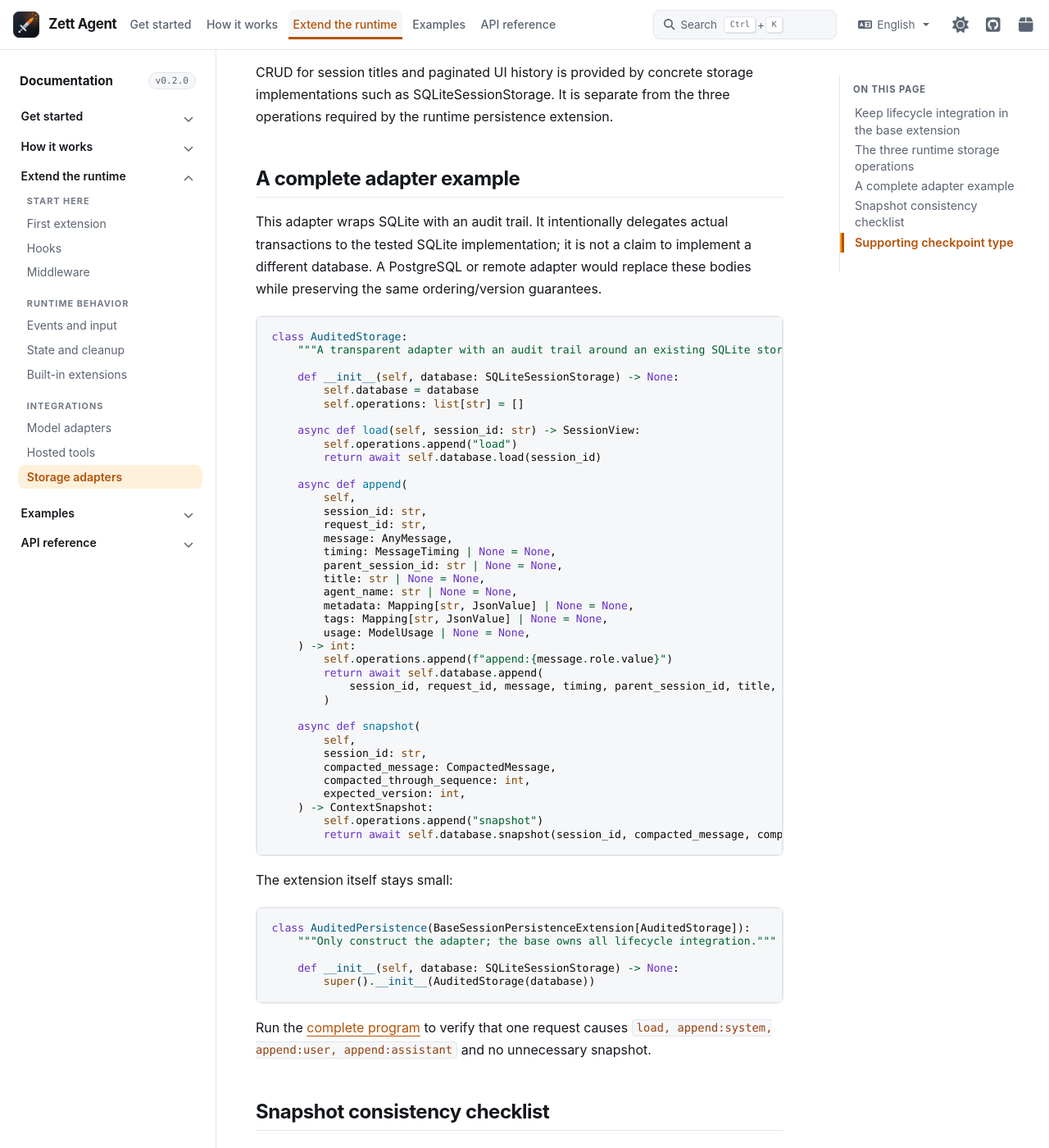
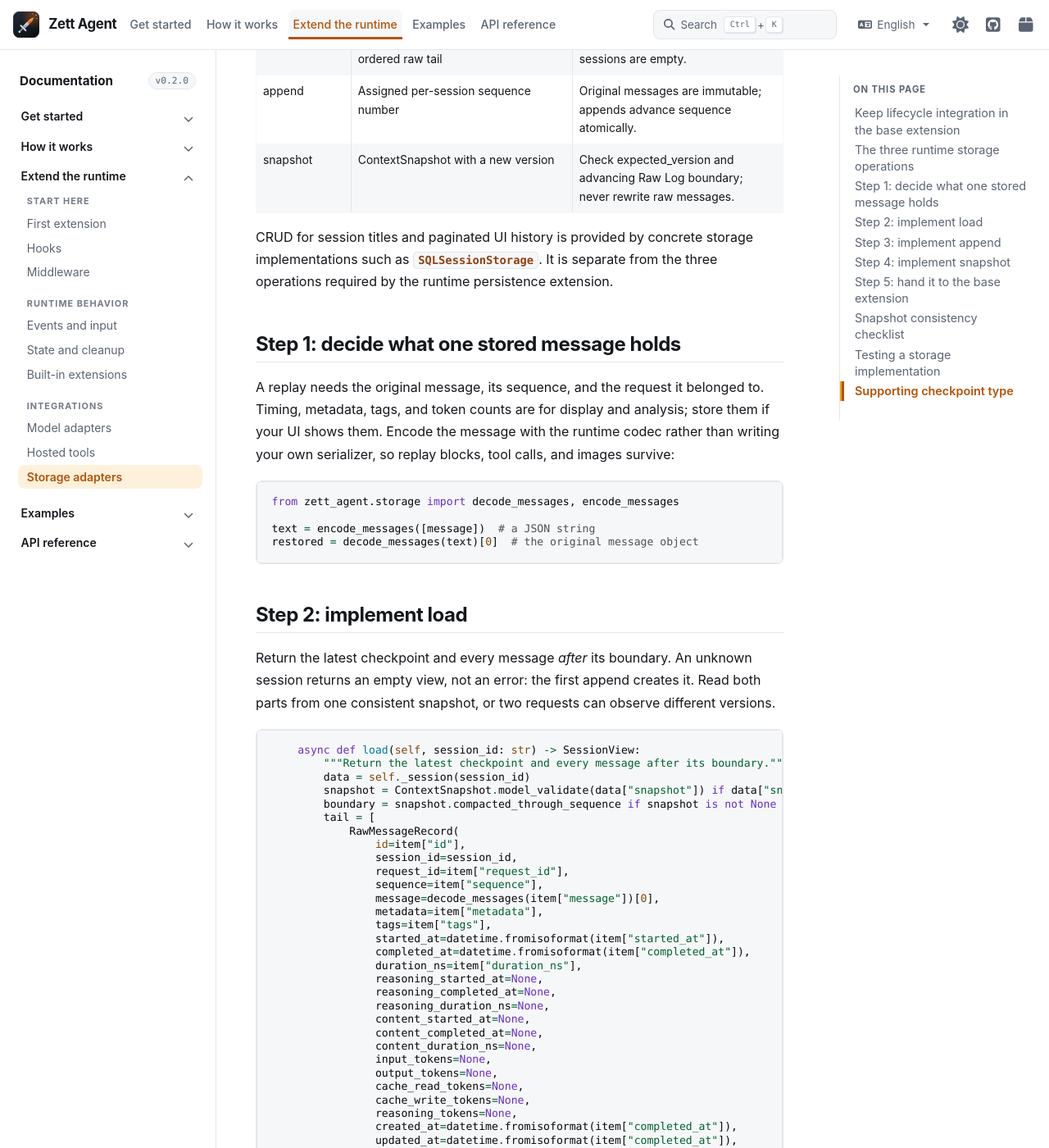
Before and after one commit to Chang-LeHung/zett-agent, a Sphinx documentation site: the page built from docs/extending/storage-adapter.rst, in a window 1280 px wide and 1400 px high, scrolled down 745 px. Shown: the whole window at 82% size. Built offline with Sphinx 7.4.7 and the PyData theme 0.15.4, drawn with Linux system fonts in a browser that asks for light colours; pages that are not in the unit, such as notebooks, are missing from menus; some of the changed text lies outside the part shown.

Commit message:
docs(storage): add the database guide and a from-scratch tutorial
New "Store sessions in a database" guide: which backend to pick, the driver
extras, connecting with parameters or a URL, what the storage creates and which
rights it needs afterwards, pooling, and keeping passwords out of logs.

The adapter guide is now a tutorial: what one stored message must hold, then
load, append, and snapshot one step at a time, each with the invariant it must
keep, followed by the base-extension wiring, a snapshot consistency checklist,
and a list of tests to write against any storage.

A complete runnable example, docs/_examples/custom_storage.py, implements the
contract over one JSON file, reopens it with a fresh instance, and is executed by
the documentation suite.

```diff
--- /dev/null
+++ b/docs/_examples/custom_storage.py
@@ -0,0 +1,232 @@
+"""Implement the storage contract from scratch: one JSON file, no database.
+
+The base persistence extension already knows when to load, append, and snapshot.
+An adapter only answers those three questions, which this file does with a dictionary
+and a JSON file so the mechanics stay visible.
+"""
+
+import asyncio
+import json
+from collections.abc import AsyncIterator, Mapping
+from datetime import datetime, timezone
+from pathlib import Path
+from tempfile import TemporaryDirectory
+from typing import TypedDict, cast
+
+from zett_agent.agent import AgentRunConfig
+from zett_agent.client import create_agent
+from zett_agent.extensions.compaction import CompactedMessage
+from zett_agent.extensions.events import MessageTiming
+from zett_agent.extensions.persistence import (
+    BaseSessionPersistenceExtension,
+    ContextSnapshot,
+    RawMessageRecord,
+    SessionView,
+)
+from zett_agent.ids import new_uuid7
+from zett_agent.json_types import JsonValue
+from zett_agent.messages import AnyMessage, AssistantMessage
+from zett_agent.model import ModelEvent, ModelRequest, ModelResponse, ModelUsage, RetryOptions
+from zett_agent.storage import decode_messages, encode_messages
+
+
+class _StoredMessage(TypedDict):
+    """One stored message: the fields a replay needs."""
+
+    id: str
+    request_id: str
+    sequence: int
+    message: str
+    metadata: dict[str, JsonValue]
+    tags: dict[str, JsonValue]
+    started_at: str
+    completed_at: str
+    duration_ns: int
+
+
+class _StoredSession(TypedDict):
+    """One stored session: its messages and latest checkpoint."""
+
+    messages: list[_StoredMessage]
+    snapshot: dict[str, JsonValue] | None
+    parent_session_id: str | None
+    session_type: int
+    title: str | None
+    agent_name: str | None
+
+
+class JsonFileStorage:
+    """Store every session in one JSON file, with the three required operations.
+
+    The file holds, per session, the immutable messages, the latest checkpoint, and
+    the few display attributes. Appends allocate a per-session sequence; a snapshot
+    records the inclusive sequence it replaces and advances the version.
+    """
+
+    def __init__(self, path: Path) -> None:
+        self.path = path
+        text = path.read_text() if path.exists() else "{}"
+        self._data = cast("dict[str, _StoredSession]", json.loads(text))
+
+    # -- helpers ---------------------------------------------------------------------------
+
+    def _session(self, session_id: str) -> _StoredSession:
+        return self._data.setdefault(
+            session_id,
+            {
+                "messages": [],
+                "snapshot": None,
+                "parent_session_id": None,
+                "session_type": 0,
+                "title": None,
+                "agent_name": None,
+            },
+        )
+
+    def _save(self) -> None:
+        self.path.write_text(json.dumps(self._data, ensure_ascii=False))
+
+    # -- the contract ----------------------------------------------------------------------
+
+    async def load(self, session_id: str) -> SessionView:
+        """Return the latest checkpoint and every message after its boundary."""
+        data = self._session(session_id)
+        snapshot = ContextSnapshot.model_validate(data["snapshot"]) if data["snapshot"] else None
+        boundary = snapshot.compacted_through_sequence if snapshot is not None else 0
+        tail = [
+            RawMessageRecord(
+                id=item["id"],
+                session_id=session_id,
+                request_id=item["request_id"],
+                sequence=item["sequence"],
+                message=decode_messages(item["message"])[0],
+                metadata=item["metadata"],
+                tags=item["tags"],
+                started_at=datetime.fromisoformat(item["started_at"]),
+                completed_at=datetime.fromisoformat(item["completed_at"]),
+                duration_ns=item["duration_ns"],
+                reasoning_started_at=None,
+                reasoning_completed_at=None,
+                reasoning_duration_ns=None,
+                content_started_at=None,
+                content_completed_at=None,
+                content_duration_ns=None,
+                input_tokens=None,
+                output_tokens=None,
+                cache_read_tokens=None,
+                cache_write_tokens=None,
+                reasoning_tokens=None,
+                created_at=datetime.fromisoformat(item["completed_at"]),
+                updated_at=datetime.fromisoformat(item["completed_at"]),
+            )
+            for item in data["messages"]
+            if item["sequence"] > boundary
+        ]
+        return SessionView(
+            parent_session_id=data["parent_session_id"],
+            session_type=data["session_type"],
+            title=data["title"],
+            agent_name=data["agent_name"],
+            snapshot=snapshot,
+            raw_tail=tail,
+        )
+
+    async def append(
+        self,
+        session_id: str,
+        request_id: str,
+        message: AnyMessage,
+        timing: MessageTiming | None = None,
+        parent_session_id: str | None = None,
+        title: str | None = None,
+        agent_name: str | None = None,
+        metadata: Mapping[str, JsonValue] | None = None,
+        tags: Mapping[str, JsonValue] | None = None,
+        usage: ModelUsage | None = None,
+    ) -> int:
+        """Append one immutable message and return its new sequence number."""
+        data = self._session(session_id)
+        if data["parent_session_id"] is None:
+            data["parent_session_id"] = parent_session_id
+            data["title"] = title
+            data["agent_name"] = agent_name
+        moment = datetime.now(timezone.utc)
+        started = timing.started_at if timing is not None else moment
+        completed = timing.completed_at if timing is not None else moment
+        sequence = len(data["messages"]) + 1
+        data["messages"].append(
+            {
+                "id": new_uuid7(),
+                "request_id": request_id,
+                "sequence": sequence,
+                "message": encode_messages([message]),
+                "metadata": dict(metadata or {}),
+                "tags": dict(tags or {}),
+                "started_at": started.isoformat(),
+                "completed_at": completed.isoformat(),
+                "duration_ns": timing.duration_ns if timing is not None else 0,
+            }
+        )
+        self._save()
+        return sequence
+
+    async def snapshot(
+        self,
+        session_id: str,
+        compacted_message: CompactedMessage,
+        compacted_through_sequence: int,
+        expected_version: int,
+    ) -> ContextSnapshot:
+        """Create one checkpoint, refusing a stale version."""
+        data = self._session(session_id)
+        current = ContextSnapshot.model_validate(data["snapshot"]).version if data["snapshot"] else 0
+        if expected_version != current:
+            raise ValueError(f"Snapshot version changed: expected {expected_version}, stored {current}")
+        sequences = [item["sequence"] for item in data["messages"]]
+        if compacted_through_sequence > (max(sequences) if sequences else 0):
+            raise ValueError("compacted_through_sequence is past the end of the Raw Log")
+        moment = datetime.now(timezone.utc)
+        snapshot = ContextSnapshot(
+            id=new_uuid7(),
+            session_id=session_id,
+            version=current + 1,
+            compacted_message=compacted_message,
+            compacted_through_sequence=compacted_through_sequence,
+            created_at=moment,
+            updated_at=moment,
+        )
+        data["snapshot"] = snapshot.model_dump(mode="json")
+        self._save()
+        return snapshot
+
+
+class JsonPersistence(BaseSessionPersistenceExtension[JsonFileStorage]):
+    """Only choose the storage; the base owns every lifecycle hook."""
+
+    def __init__(self, path: Path) -> None:
+        super().__init__(JsonFileStorage(path))
+
+
+class FixedModel:
+    retry = RetryOptions(max_retries=0)
+
+    async def stream(self, request: ModelRequest) -> AsyncIterator[ModelEvent]:
+        yield ModelEvent.completed(ModelResponse(AssistantMessage(content="Saved in JSON.")))
+
+
+async def main() -> None:
+    with TemporaryDirectory(prefix="zett-custom-storage-") as directory:
+        path = Path(directory) / "sessions.json"
+        extension = JsonPersistence(path)
+        client = await create_agent(FixedModel(), config=AgentRunConfig(session_id="json"), extensions=[extension])
+
+        await client.run("Remember this")
+        # Reopen from disk: a new instance only has the file.
+        reopened = JsonFileStorage(path)
+        view = await reopened.load("json")
+        print(f"Stored {len(view.raw_tail)} messages; reopened {len(view.raw_tail)} from a new instance")
+        assert [record.message.role.value for record in view.raw_tail] == ["system", "user", "assistant"]
+
+
+if __name__ == "__main__":
+    asyncio.run(main())
--- a/docs/extending/storage-adapter.rst
+++ b/docs/extending/storage-adapter.rst
@@ -1,5 +1,12 @@
 Implement a storage adapter
 ===============================
+
+The runtime needs three operations from storage: restore what the model should see,
+append one immutable message, and save a compaction checkpoint. Implementing those
+turns any database, object store, or file format into session storage.
+
+Reach for this page when the shipped SQL backends do not fit. For SQLite, MySQL, or
+PostgreSQL, :doc:`../learn/storage` already covers them.
 
 Keep lifecycle integration in the base extension
 ----------------------------------------------------
@@ -30,30 +37,71 @@
      - Check expected_version and advancing Raw Log boundary; never rewrite raw messages.
 
 CRUD for session titles and paginated UI history is provided by concrete storage
-implementations such as SQLiteSessionStorage. It is separate from the three
-operations required by the runtime persistence extension.
+implementations such as :class:`~zett_agent.storage.SQLSessionStorage`. It is separate
+from the three operations required by the runtime persistence extension.
 
-A complete adapter example
+Step 1: decide what one stored message holds
+------------------------------------------------
+
+A replay needs the original message, its sequence, and the request it belonged to.
+Timing, metadata, tags, and token counts are for display and analysis; store them if
+your UI shows them. Encode the message with the runtime codec rather than writing your
+own serializer, so replay blocks, tool calls, and images survive:
+
+.. code-block:: python
+
+   from zett_agent.storage import decode_messages, encode_messages
+
+   text = encode_messages([message])  # a JSON string
+   restored = decode_messages(text)[0]  # the original message object
+
+Step 2: implement load
+--------------------------
+
+Return the latest checkpoint and every message *after* its boundary. An unknown
+session returns an empty view, not an error: the first append creates it. Read both
+parts from one consistent snapshot, or two requests can observe different versions.
+
+.. literalinclude:: ../_examples/custom_storage.py
+   :language: python
+   :pyobject: JsonFileStorage.load
+
+Step 3: implement append
+----------------------------
+
+Allocate the next per-session sequence and write the message in one transaction. The
+returned number is what a later snapshot boundary refers to. Messages are immutable:
+an edit is a new append, never a rewrite. Session attributes arrive on the first
+append; keep the parent ID immutable.
+
+.. literalinclude:: ../_examples/custom_storage.py
+   :language: python
+   :pyobject: JsonFileStorage.append
+
+Step 4: implement snapshot
 ------------------------------
 
-This adapter wraps SQLite with an audit trail. It intentionally delegates actual
-transactions to the tested SQLite implementation; it is not a claim to implement
-a different database. A PostgreSQL or remote adapter would replace these bodies
-while preserving the same ordering/version guarantees.
+A checkpoint replaces the Raw Log prefix through an inclusive sequence. Reject a
+stale ``expected_version`` instead of overwriting it, reject a boundary past the end
+of the log, and advance the version by one. Never delete the messages it summarizes;
+a UI still displays them.
 
-.. literalinclude:: ../_examples/storage_adapter.py
+.. literalinclude:: ../_examples/custom_storage.py
    :language: python
-   :pyobject: AuditedStorage
+   :pyobject: JsonFileStorage.snapshot
 
-The extension itself stays small:
+Step 5: hand it to the base extension
+------------------------------------------
 
-.. literalinclude:: ../_examples/storage_adapter.py
+The extension stays a constructor. Every lifecycle decision stays in the base class.
+
+.. literalinclude:: ../_examples/custom_storage.py
    :language: python
-   :pyobject: AuditedPersistence
+   :pyobject: JsonPersistence
 
-Run the :doc:`complete program <../examples/storage-adapter>` to verify that one
-request causes ``load, append:system, append:user, append:assistant`` and no
-unnecessary snapshot.
+The complete program, including the offline model and the reopen-after-write check,
+is :doc:`../examples/custom-storage`. One request against it produces three appends
+(system, user, assistant) and a second instance reads them back from the file.
 
 Snapshot consistency checklist
 ----------------------------------
@@ -66,9 +114,23 @@
 * Preserve message roles, attributes, replay blocks, timing, metadata, tags, and usage.
 * Do not treat request_id as an automatic idempotency key.
 
-Use independent tests for empty sessions, two-message turns, tool round trips,
-compaction plus a later tail, conflicts, unknown sessions, and database reopening.
-Use temporary databases and release all connection pools.
+Testing a storage implementation
+------------------------------------
+
+Write the tests against the contract, not the database driver:
+
+* An unknown session loads as empty, and the first append creates it.
+* Two appends in one request keep their order, and a later load returns them in sequence.
+* A tool round trip stores and restores replay blocks and tool results unchanged.
+* A snapshot with a stale version is rejected, and the stored one is untouched.
+* A snapshot boundary past the end of the Log is rejected.
+* A compacted session loads the checkpoint plus the tail after its boundary, not the
+  messages it summarized.
+* A second storage instance over the same file or database sees the same conversation.
+* Deleting a session removes its messages and checkpoints, and leaves other sessions alone.
+
+Use a temporary directory or a dedicated test schema, and release every connection
+before the test ends.
 
 Supporting checkpoint type
 ------------------------------
@@ -89,4 +151,6 @@
 
 Related API: :class:`~zett_agent.extensions.persistence.SessionStorage`,
 :class:`~zett_agent.extensions.persistence.BaseSessionPersistenceExtension`,
-:class:`~zett_agent.storage.SQLiteSessionStorage`, :class:`~zett_agent.extensions.persistence.SessionView`.
+:class:`~zett_agent.extensions.persistence.SessionView`,
+:class:`~zett_agent.storage.SQLSessionStorage`,
+:class:`~zett_agent.extensions.sql.SQLSessionExtension`.
--- a/docs/learn/index.rst
+++ b/docs/learn/index.rst
@@ -162,6 +162,7 @@
    Stop reasons <stop-reasons>
    Resume <resume>
    Sessions <sessions>
+   Storage <storage>
    Images <images>
    Project instructions <project-instructions>
 
--- /dev/null
+++ b/docs/learn/storage.rst
@@ -0,0 +1,149 @@
+Store sessions in a database
+============================
+
+A session is the conversation a later request restores: the original messages, the
+latest compaction checkpoint, and a little display metadata. Where that lives is an
+application decision, and the runtime ships one schema for SQLite, MySQL, and
+PostgreSQL.
+
+Choose a backend
+----------------
+
+.. list-table::
+   :header-rows: 1
+   :widths: 22 40 38
+
+   * - Backend
+     - Use it when
+     - What it costs
+   * - SQLite
+     - One process owns the file, or a desktop app keeps everything local.
+     - No server; WAL lets a second process read and write, but a network
+       filesystem is not supported.
+   * - MySQL
+     - Several application processes share conversations and the team already
+       runs MySQL.
+     - A server, a driver extra, credentials, and ``CREATE`` on the schema the
+       first time.
+   * - PostgreSQL
+     - The same, on PostgreSQL.
+     - The same.
+
+The three share one set of tables and one behavior: appends allocate a
+per-session sequence, snapshots advance a version and are rejected when stale,
+and deleting a session removes its messages and checkpoints.
+
+Install the driver
+------------------
+
+SQLite needs nothing beyond the runtime. A server dialect needs its async driver:
+
+.. code-block:: shell
+
+   pip install "zett-agent[mysql]"      # aiomysql
+   pip install "zett-agent[postgres]"   # psycopg
+
+Connecting without a URL
+------------------------
+
+Pass the parts; the storage builds the URL, fills in the dialect's default port,
+and keeps credentials out of the string you log:
+
+.. code-block:: python
+
+   from zett_agent.storage import SQLSessionStorage
+
+   sqlite = SQLSessionStorage("sessions.sqlite3")  # a plain path is a SQLite file
+   local = SQLSessionStorage.for_sqlite()  # ~/.zett-agent/sessions.sqlite3
+
+   mysql = SQLSessionStorage.for_mysql(
+       host="db.internal",
+       user="agent",
+       password=os.environ["MYSQL_PASSWORD"],
+       database="sessions",
+   )
+   postgres = SQLSessionStorage.for_postgres(
+       host="db.internal",
+       user="agent",
+       password=os.environ["PGPASSWORD"],
+       database="sessions",
+   )
+
+A URL works too, and covers anything SQLAlchemy supports:
+
+.. code-block:: python
+
+   storage = SQLSessionStorage("postgresql+psycopg://agent:secret@db.internal:5432/sessions")
+   # or, to inspect what would be used, without connecting:
+   url = SQLSessionStorage.build_url(driver="postgresql", user="agent", password="secret", database="sessions")
+
+Persist with the extension
+--------------------------
+
+.. code-block:: python
+
+   from zett_agent.extensions.sql import SQLSessionExtension
+   from zett_agent.extensions.tool_guidelines import ToolGuidelinesExtension
+
+   persistence = SQLSessionExtension(storage)
+   client = await create_agent(
+       model,
+       config=AgentRunConfig(session_id="project-review"),
+       extensions=[persistence, ToolGuidelinesExtension()],
+   )
+
+An explicit extension list replaces the Agent defaults, so add a history restorer such
+as this one, or session persistence, once. Close the extension when the application
+stops; it closes the storage, which releases the pool.
+
+What the storage creates
+------------------------
+
+The first awaited call creates three tables in the schema the connection names:
+``agent_sessions``, ``raw_messages``, and ``session_snapshots``, with their indexes.
+Nothing is created by the constructor, so a storage can be built before an event loop
+exists. After that first call, the database user only needs ``SELECT``, ``INSERT``,
+``UPDATE``, and ``DELETE`` on those tables.
+
+Two upgrades also run there, on any dialect: a missing ``session_type`` column is
+added with ``ALTER TABLE``, and index definitions that an older release did not create
+are added one by one. Concurrent first connections are safe because ``CREATE TABLE``
+and the index check are idempotent on all three dialects.
+
+Pooling and lifetime
+--------------------
+
+SQLite uses one connection per event loop instead of a pool, because a pooled SQLite
+connection cannot cross loops; WAL mode and a five-second busy timeout keep a second
+process from blocking the first. MySQL and PostgreSQL use a pooled connection with a
+pre-ping before reuse:
+
+.. code-block:: python
+
+   postgres = SQLSessionStorage.for_postgres(
+       user="agent",
+       password=os.environ["PGPASSWORD"],
+       database="sessions",
+       pool_size=5,  # connections kept per process
+       max_overflow=10,  # opened beyond the pool under load
+       pool_recycle=1800,  # reconnect before a server idle timeout
+   )
+
+Keep credentials out of source
+------------------------------
+
+Read the password from the environment or a secret manager. A SQLAlchemy URL keeps the
+password in clear text, so do not log ``storage.url`` or a URL you built from one; log
+``storage.dialect`` and the host instead. Give the application's database user rights
+on its own schema only.
+
+Write your own storage
+----------------------
+
+A different database, an object store, or an encrypted file needs only three
+operations. :doc:`../extending/storage-adapter` builds one from scratch, with the
+invariants each operation must keep.
+
+Related API: :class:`~zett_agent.storage.SQLSessionStorage`,
+:class:`~zett_agent.extensions.sql.SQLSessionExtension`,
+:class:`~zett_agent.extensions.persistence.SessionStorage`.
```
Also changed, not shown: docs/examples/custom-storage.rst (added, +49 -0 lines), docs/examples/index.rst (+7 -0 lines), 7 other files.
